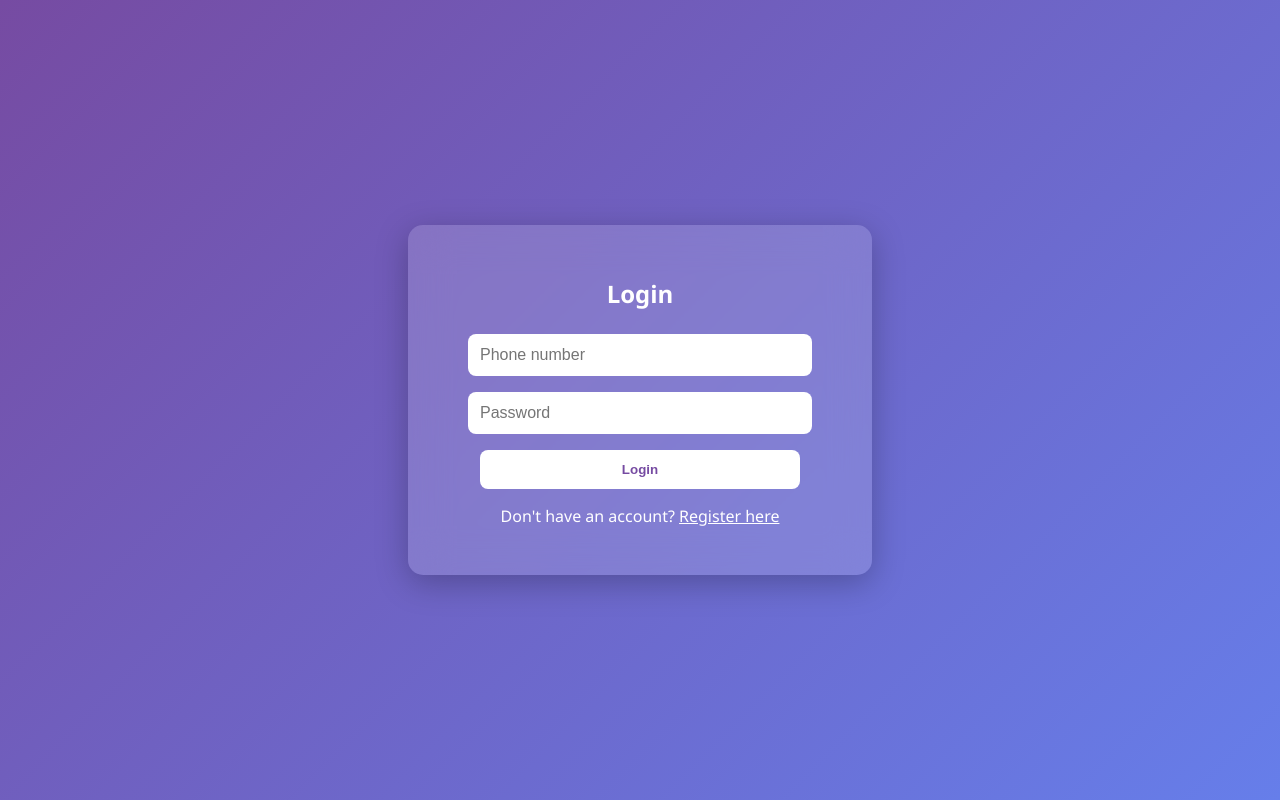
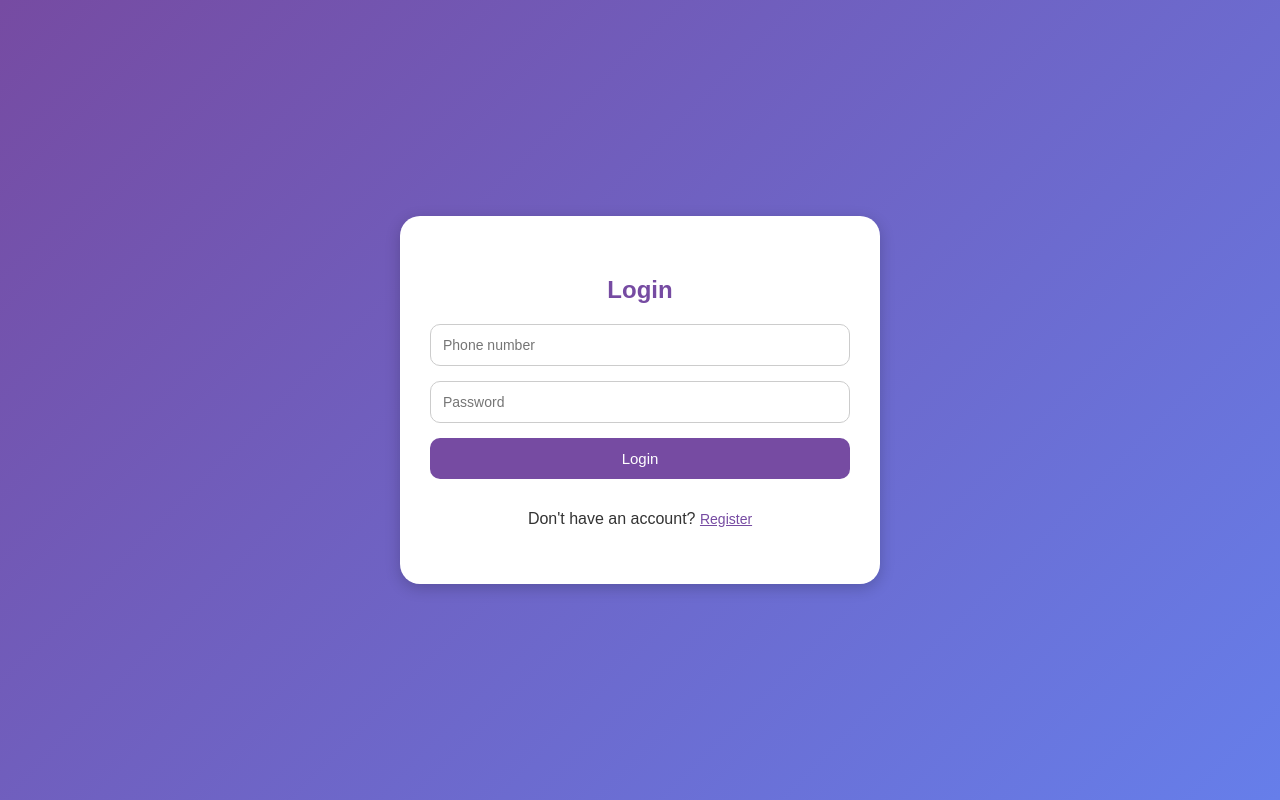
Before and after one commit to Arhyeldee001/Archi-Sketch, a FastAPI app: page /login in a window 1280 px wide. Run offline with FastAPI, Linux system fonts and the light colour scheme.

Commit message:
Update login.html

```diff
--- a/templates/login.html
+++ b/templates/login.html
@@ -1,25 +1,15 @@
 <!DOCTYPE html>
 <html lang="en">
 <head>
-  <meta charset="UTF-8">
-  <title>Archi Trace - Login / Register</title>
-
-  <!-- PWA manifest & theme -->
-  <link rel="manifest" href="/manifest.json">
-  <meta name="theme-color" content="#764ba2">
-  <meta name="apple-mobile-web-app-capable" content="yes">
-  <meta name="apple-mobile-web-app-title" content="Archi Trace">
-  <meta name="apple-mobile-web-app-status-bar-style" content="black-translucent">
-  <meta name="mobile-web-app-capable" content="yes">
-  <meta name="viewport" content="width=device-width, initial-scale=1.0,viewport-fit=cover">
-
+  <meta charset="UTF-8" />
+  <meta name="viewport" content="width=device-width, initial-scale=1.0" />
+  <title>Archi Trace | Login</title>
   <style>
     body {
+      font-family: "Poppins", sans-serif;
+      background: linear-gradient(135deg, #764ba2, #667eea);
+      height: 100vh;
       margin: 0;
-      padding: 0;
-      background: linear-gradient(135deg, #764ba2, #667eea);
-      font-family: 'Segoe UI', Tahoma, Geneva, Verdana, sans-serif;
-      height: 100vh;
       display: flex;
       align-items: center;
       justify-content: center;
@@ -27,216 +17,179 @@
     }
 
     .container {
-      background: rgba(255, 255, 255, 0.15);
-      backdrop-filter: blur(20px);
-      padding: 2rem;
-      border-radius: 15px;
-      box-shadow: 0 8px 32px rgba(0, 0, 0, 0.25);
-      width: 90%;
-      max-width: 400px;
-      color: #fff;
+      background: #fff;
+      color: #333;
+      border-radius: 20px;
+      box-shadow: 0 4px 15px rgba(0, 0, 0, 0.2);
+      width: 95%;
+      max-width: 420px;
+      padding: 40px 30px;
       text-align: center;
     }
 
     h2 {
-      text-align: center;
-      margin-bottom: 1.5rem;
+      margin-bottom: 10px;
+      color: #764ba2;
     }
 
     form {
-      display: none;
+      display: flex;
       flex-direction: column;
-      gap: 1rem;
-    }
-
-    form.active {
-      display: flex;
+      gap: 15px;
+      margin-top: 20px;
     }
 
     input {
-      padding: 0.75rem;
-      border: none;
-      border-radius: 8px;
-      font-size: 1rem;
+      padding: 12px;
+      border-radius: 10px;
+      border: 1px solid #ccc;
       width: 100%;
-      max-width: 320px;
-      margin: 0 auto;
-      display: block;
+      box-sizing: border-box;
+      font-size: 14px;
     }
 
     button {
-      padding: 0.75rem;
-      background: #fff;
-      color: #764ba2;
-      font-weight: bold;
+      background-color: #764ba2;
+      color: #fff;
       border: none;
-      border-radius: 8px;
+      border-radius: 10px;
+      padding: 12px;
+      font-size: 15px;
       cursor: pointer;
-      transition: 0.3s ease;
-      width: 100%;
-      max-width: 320px;
-      margin: 0 auto;
+      transition: 0.3s;
     }
 
     button:hover {
-      background: #f0f0f0;
+      background-color: #5c3b82;
     }
 
-    .switch {
-      text-align: center;
-      margin-top: 1rem;
+    .toggle-link {
+      color: #764ba2;
+      cursor: pointer;
+      text-decoration: underline;
+      font-size: 14px;
     }
 
-    .switch a {
-      color: #fff;
-      text-decoration: underline;
-      cursor: pointer;
-    }
-
-    small {
-      font-size: 0.8rem;
-    }
-
-    #message {
-      margin-top: 1rem;
-      text-align: center;
-      font-weight: bold;
-    }
-
-    #otpContainer {
+    .otp-section {
       display: none;
-      margin-top: 1.5rem;
-    }
-
-    #otpContainer input {
-      text-align: center;
-      letter-spacing: 3px;
     }
   </style>
 </head>
+
 <body>
   <div class="container">
-    <h2 id="formTitle">Login</h2>
+    <h2 id="form-title">Login</h2>
 
-    <!-- Login Form -->
-    <form id="loginForm" class="active">
-      <input id="loginPhone" type="text" placeholder="Phone number" required />
-      <input id="loginPassword" type="password" placeholder="Password" required />
+    <!-- LOGIN FORM -->
+    <form id="login-form">
+      <input type="tel" id="login-phone" placeholder="Phone number" required />
+      <input type="password" id="login-password" placeholder="Password" required />
       <button type="submit">Login</button>
+      <p>Don't have an account? <span class="toggle-link" id="show-register">Register</span></p>
     </form>
 
-    <!-- Register Form -->
-    <form id="registerForm">
-      <input type="text" id="registerName" placeholder="Full Name" required />
-      <input type="text" id="registerPhone" placeholder="Phone Number" required />
-      <input type="email" id="registerEmail" placeholder="Email Address" required />
-      <input type="password" id="registerPassword" placeholder="Password" required />
-      <small id="passwordMsg"></small>
-      <button type="submit">Register</button>
+    <!-- REGISTER FORM -->
+    <form id="register-form" style="display: none;">
+      <input type="text" id="register-fullname" placeholder="Full name" required />
+      <input type="email" id="register-email" placeholder="Email address" required />
+      <input type="tel" id="register-phone" placeholder="Phone number" required />
+      <input type="password" id="register-password" placeholder="Password" required />
+      <input type="password" id="register-confirm" placeholder="Confirm password" required />
+      <button type="submit" id="register-btn">Register</button>
+      <p>Already have an account? <span class="toggle-link" id="show-login">Login</span></p>
     </form>
 
-    <!-- OTP Verification -->
-    <div id="otpContainer">
-      <h4>Enter OTP</h4>
-      <input id="otpInput" type="text" placeholder="6-digit OTP" maxlength="6" />
-      <button id="otpSubmit">Verify OTP</button>
+    <!-- OTP SECTION -->
+    <div class="otp-section" id="otp-section">
+      <h2>Email Verification</h2>
+      <p>We sent a 6-digit OTP to your email. Please enter it below:</p>
+      <input type="text" id="otp-input" placeholder="Enter OTP" maxlength="6" />
+      <button id="verify-otp-btn">Verify OTP</button>
     </div>
-
-    <div class="switch">
-      <span id="switchText">Don't have an account? <a onclick="toggleForm()">Register here</a></span>
-    </div>
-
-    <p id="message"></p>
   </div>
 
   <script>
-    const loginForm = document.getElementById("loginForm");
-    const registerForm = document.getElementById("registerForm");
-    const formTitle = document.getElementById("formTitle");
-    const switchText = document.getElementById("switchText");
-    const message = document.getElementById("message");
-    const otpContainer = document.getElementById("otpContainer");
-    const otpInput = document.getElementById("otpInput");
-    const otpSubmit = document.getElementById("otpSubmit");
-    const passwordInput = document.getElementById("registerPassword");
-    const passwordMsg = document.getElementById("passwordMsg");
+    const loginForm = document.getElementById("login-form");
+    const registerForm = document.getElementById("register-form");
+    const otpSection = document.getElementById("otp-section");
 
-    function toggleForm() {
-      const isLoginActive = loginForm.classList.contains("active");
-      loginForm.classList.toggle("active");
-      registerForm.classList.toggle("active");
-      otpContainer.style.display = "none";
-      formTitle.textContent = isLoginActive ? "Register" : "Login";
-      switchText.innerHTML = isLoginActive
-        ? 'Already have an account? <a onclick="toggleForm()">Login here</a>'
-        : 'Don\'t have an account? <a onclick="toggleForm()">Register here</a>';
-      message.textContent = "";
-    }
+    const showRegister = document.getElementById("show-register");
+    const showLogin = document.getElementById("show-login");
 
-    // Password strength validation
-    passwordInput.addEventListener("input", () => {
-      const val = passwordInput.value;
-      const strong = /^(?=.*[a-z])(?=.*[A-Z])(?=.*\\d)(?=.*[\\W_]).{8,}$/;
-      if (strong.test(val)) {
-        passwordMsg.textContent = "✅ Strong password";
-        passwordMsg.style.color = "lime";
+    showRegister.onclick = () => {
+      loginForm.style.display = "none";
+      registerForm.style.display = "flex";
+      otpSection.style.display = "none";
+      document.getElementById("form-title").textContent = "Register";
+    };
+
+    showLogin.onclick = () => {
+      registerForm.style.display = "none";
+      loginForm.style.display = "flex";
+      otpSection.style.display = "none";
+      document.getElementById("form-title").textContent = "Login";
+    };
+
+    // Handle registration submission
+    registerForm.addEventListener("submit", async (e) => {
+      e.preventDefault();
+
+      const email = document.getElementById("register-email").value.trim();
+      const phone = document.getElementById("register-phone").value.trim();
+      const password = document.getElementById("register-password").value.trim();
+      const confirm = document.getElementById("register-confirm").value.trim();
+
+      if (password !== confirm) {
+        alert("Passwords do not match!");
+        return;
+      }
+
+      // send OTP request to backend
+      const res = await fetch("/api/send-otp", {
+        method: "POST",
+        headers: { "Content-Type": "application/json" },
+        body: JSON.stringify({ email, phone, password }),
+      });
+
+      const data = await res.json();
+      if (data.status === "success") {
+        registerForm.style.display = "none";
+        otpSection.style.display = "block";
       } else {
-        passwordMsg.textContent = "⚠️ Must be 8+ chars, include uppercase, lowercase, number & symbol";
-        passwordMsg.style.color = "yellow";
+        alert(data.message || "Error sending OTP.");
       }
     });
 
-    // Register (Step 1: Send OTP)
-    registerForm.addEventListener("submit", async (e) => {
-      e.preventDefault();
-      const fullname = document.getElementById("registerName").value.trim();
-      const phone = document.getElementById("registerPhone").value.trim();
-      const email = document.getElementById("registerEmail").value.trim();
-      const password = document.getElementById("registerPassword").value.trim();
-
-      const res = await fetch("/api/register", {
-        method: "POST",
-        headers: { "Content-Type": "application/json" },
-        body: JSON.stringify({ fullname, phone, email, password }),
-      });
-
-      const data = await res.json();
-      if (data.status === "otp_sent") {
-        otpContainer.style.display = "block";
-        alert("OTP sent! (check console for now)");
-        console.log("OTP:", data.otp); // Temporary display
-      } else {
-        alert(data.detail || "Error sending OTP");
-      }
-    });
-
-    // Register (Step 2: Verify OTP)
-    otpSubmit.addEventListener("click", async () => {
-      const otp = otpInput.value.trim();
-      if (!otp) return alert("Enter OTP");
+    // Handle OTP verification
+    document.getElementById("verify-otp-btn").addEventListener("click", async () => {
+      const otp = document.getElementById("otp-input").value.trim();
+      const email = document.getElementById("register-email").value.trim();
+      const phone = document.getElementById("register-phone").value.trim();
+      const password = document.getElementById("register-password").value.trim();
+      const fullname = document.getElementById("register-fullname").value.trim();
 
       const res = await fetch("/api/verify-otp", {
         method: "POST",
         headers: { "Content-Type": "application/json" },
-        body: JSON.stringify({ otp }),
+        body: JSON.stringify({ otp, email, phone, password, fullname }),
       });
 
       const data = await res.json();
       if (data.status === "success") {
-        alert("✅ Account created! You can now log in.");
-        otpContainer.style.display = "none";
-        registerForm.reset();
-        toggleForm();
+        alert("Account created successfully!");
+        otpSection.style.display = "none";
+        loginForm.style.display = "flex";
+        document.getElementById("form-title").textContent = "Login";
       } else {
-        alert(data.detail || "Invalid OTP");
+        alert(data.message || "Invalid OTP");
       }
     });
 
-    // Login
+    // Handle login
     loginForm.addEventListener("submit", async (e) => {
       e.preventDefault();
-      const phone = document.getElementById("loginPhone").value.trim();
-      const password = document.getElementById("loginPassword").value.trim();
+      const phone = document.getElementById("login-phone").value.trim();
+      const password = document.getElementById("login-password").value.trim();
 
       const res = await fetch("/api/login", {
         method: "POST",
@@ -245,22 +198,13 @@
       });
 
       const data = await res.json();
-      if (res.ok) {
-        alert("✅ Login successful!");
-        window.location.href = data.redirect_to || "/dashboard.html";
+      if (data.status === "success") {
+        alert("Login successful!");
+        window.location.href = "/dashboard.html";
       } else {
-        alert(data.detail || "Login failed");
+        alert(data.message || "Invalid credentials.");
       }
     });
-
-    // Register Service Worker
-    if ("serviceWorker" in navigator) {
-      window.addEventListener("load", () => {
-        navigator.serviceWorker.register("/static/sw.js")
-          .then(reg => console.log("SW registered:", reg))
-          .catch(err => console.log("SW registration failed:", err));
-      });
-    }
   </script>
 </body>
 </html>
```
